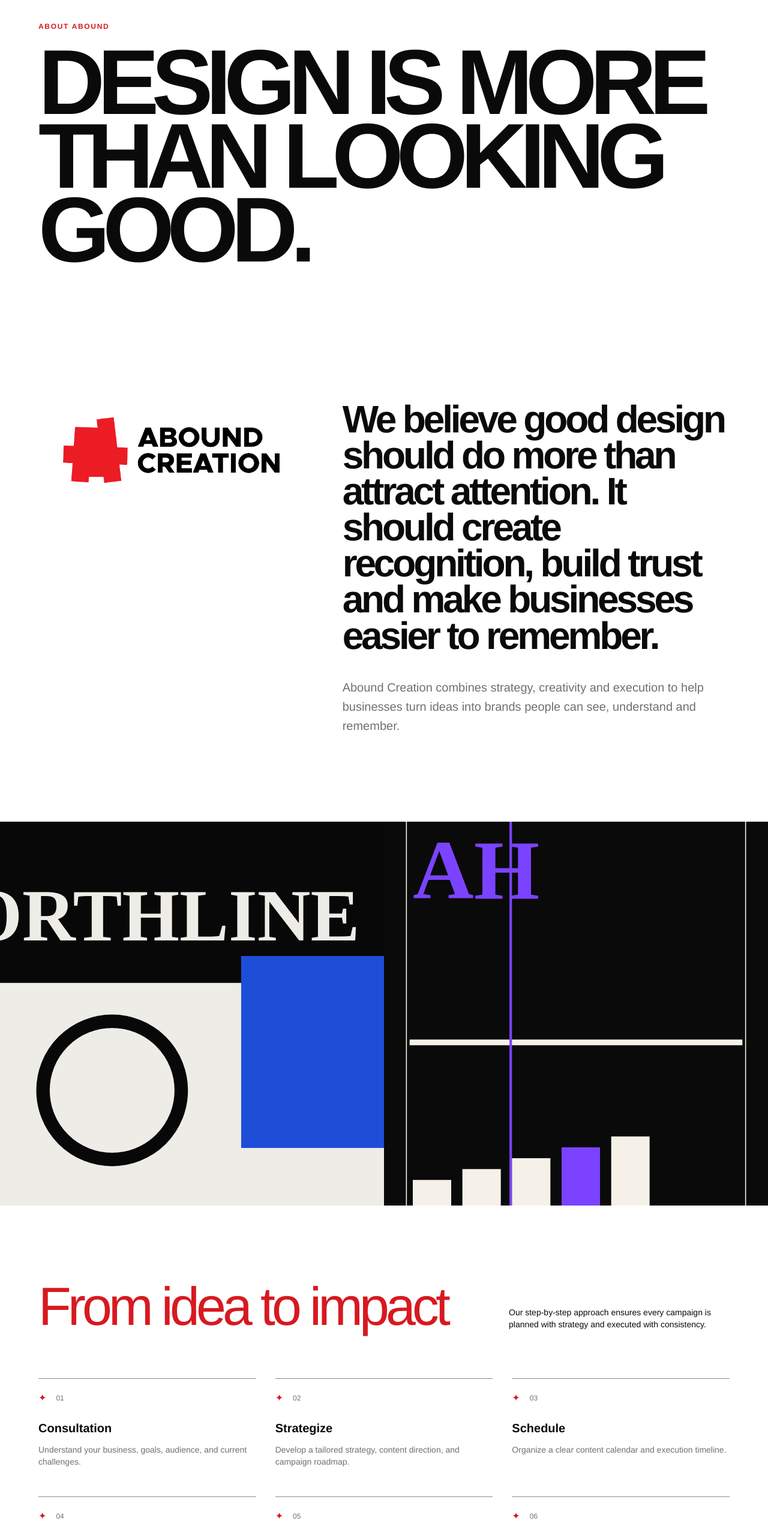
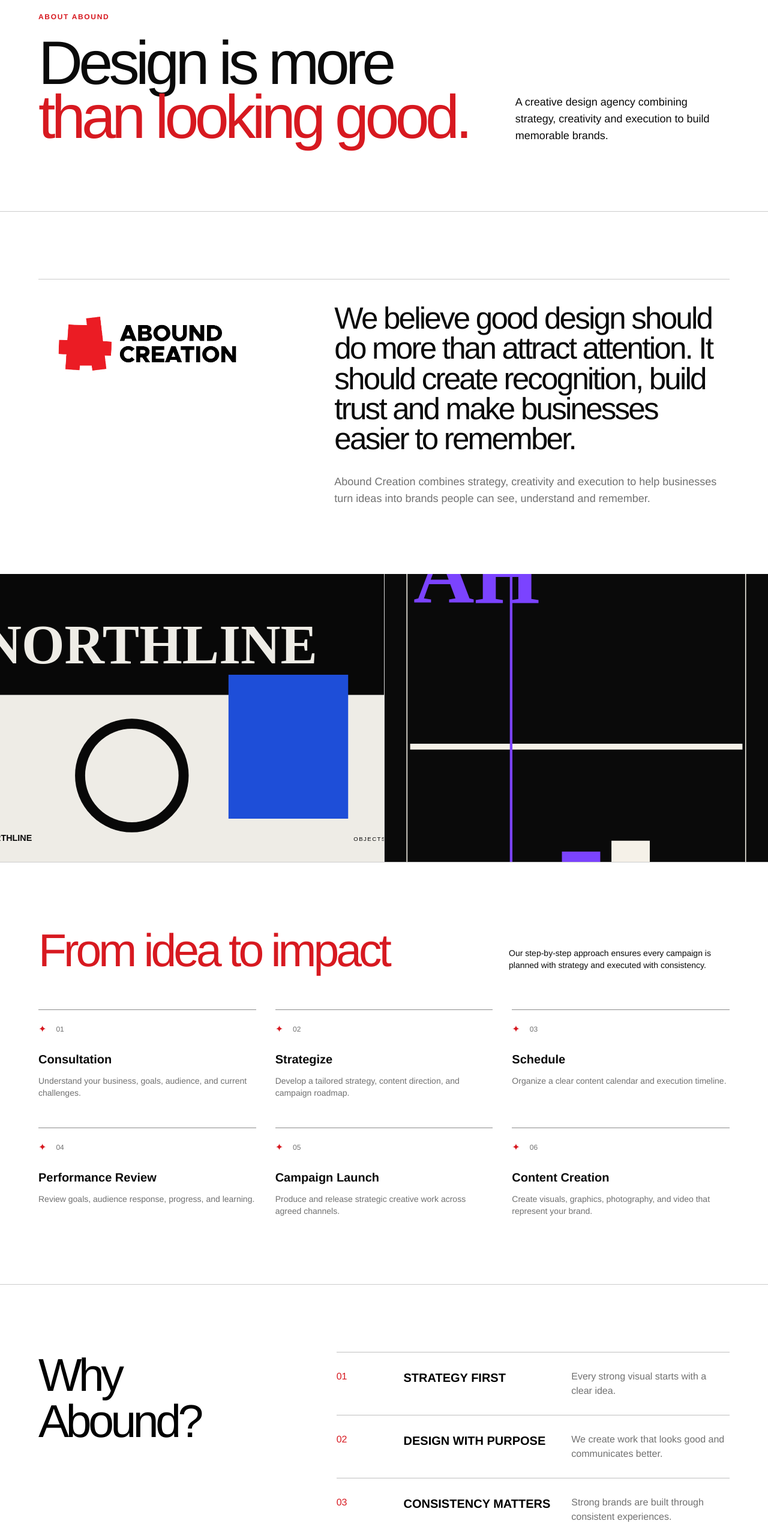
Before and after one commit to constancechancc-web/Abound_Creation_Website, a Next.js app: page /about in a window 1280 px wide. Shown: the part 180-2746 px from the top of the page at 60% size. Built offline with nearby package versions, Linux system fonts and the light colour scheme; no server answers.

Commit message:
feat: redesign about page editorial layout

```diff
--- a/src/app/about/page.tsx
+++ b/src/app/about/page.tsx
@@ -1,8 +1,40 @@
 import type { Metadata } from "next";
 import Image from "next/image";
+
 import { AboutIntro } from "@/components/about/about-intro";
 import { Process } from "@/components/home/process";
 import { WhyAbound } from "@/components/home/why-abound";
 import { ArrowLink } from "@/components/shared/arrow-link";
-export const metadata:Metadata={title:"About — Abound Creation",description:"A creative design agency combining strategy, creativity and execution to build memorable brands."};
-export default function AboutPage(){return <><header className="px-5 pb-12 pt-20 md:px-[5vw] md:pb-20 md:pt-32"><p className="text-xs font-bold uppercase tracking-[.14em] text-brand-red">About Abound</p><h1 className="mt-6 text-[clamp(4rem,12vw,13rem)] font-bold leading-[.8] tracking-[-.08em]">DESIGN IS MORE<br/>THAN LOOKING GOOD.</h1></header><AboutIntro/><div className="grid md:grid-cols-2"><div className="relative aspect-square bg-brand-light"><Image src="/images/projects/northline-objects/catalogue.svg" alt="Editorial identity and catalogue composition" fill sizes="50vw" className="object-cover"/></div><div className="relative aspect-square bg-black"><Image src="/images/projects/after-hours-campaign/posters.svg" alt="Typographic campaign poster composition" fill sizes="50vw" className="object-cover"/></div></div><Process/><WhyAbound/><section className="px-5 py-24 md:px-[5vw] md:py-40"><h2 className="max-w-6xl text-[clamp(3.5rem,9vw,10rem)] font-bold leading-[.84] tracking-[-.075em]">GOOD IDEAS DESERVE<br/><span className="text-brand-red">BETTER DESIGN.</span></h2><ArrowLink href="/contact" variant="primary" className="mt-10">Start a project</ArrowLink></section></>}
+import { InteriorPageIntro } from "@/components/shared/interior-page-intro";
+
+export const metadata: Metadata = {
+  title: "About — Abound Creation",
+  description: "A creative design agency combining strategy, creativity and execution to build memorable brands.",
+};
+
+export default function AboutPage() {
+  return <>
+    <InteriorPageIntro
+      eyebrow="About Abound"
+      title="Design is more"
+      titleAccent="than looking good."
+      description="A creative design agency combining strategy, creativity and execution to build memorable brands."
+    />
+    <AboutIntro />
+    <section aria-label="Selected studio work" className="grid gap-px bg-black/15 md:grid-cols-2">
+      <div className="relative aspect-[4/3] bg-brand-light">
+        <Image src="/images/projects/northline-objects/catalogue.svg" alt="Editorial identity and catalogue composition" fill sizes="(max-width: 768px) 100vw, 50vw" className="object-cover" />
+      </div>
+      <div className="relative aspect-[4/3] bg-black">
+        <Image src="/images/projects/after-hours-campaign/posters.svg" alt="Typographic campaign poster composition" fill sizes="(max-width: 768px) 100vw, 50vw" className="object-cover" />
+      </div>
+    </section>
+    <Process variant="interior" />
+    <WhyAbound variant="interior" />
+    <section className="border-t border-black/20 px-5 py-24 md:px-[5vw] md:py-36">
+      <p className="text-xs font-bold uppercase tracking-[.14em] text-brand-red">Start a conversation</p>
+      <h2 className="mt-6 max-w-5xl text-[clamp(3.2rem,7vw,7rem)] font-medium leading-[.9] tracking-[-.065em]">Good ideas deserve <span className="text-brand-red">better design.</span></h2>
+      <ArrowLink href="/contact" variant="primary" className="mt-10">Start a project</ArrowLink>
+    </section>
+  </>;
+}
--- a/src/components/about/about-intro.tsx
+++ b/src/components/about/about-intro.tsx
@@ -1,8 +1,15 @@
 import Image from "next/image";
 
 export function AboutIntro() {
-  return <section className="grid gap-16 px-5 py-24 md:grid-cols-12 md:px-[5vw] md:py-36">
-    <div className="md:col-span-5"><Image src="/brand/abound-horizontal-logo.jpeg" alt="Abound Creation official logo" width={1425} height={525} className="h-auto w-full max-w-md" /></div>
-    <div className="md:col-span-7"><p className="text-[clamp(2.4rem,5vw,6rem)] font-bold leading-[.94] tracking-[-.065em]">We believe good design should do more than attract attention. It should create recognition, build trust and make businesses easier to remember.</p><p className="mt-10 max-w-2xl text-xl leading-8 text-brand-gray">Abound Creation combines strategy, creativity and execution to help businesses turn ideas into brands people can see, understand and remember.</p></div>
+  return <section className="px-5 py-20 md:px-[5vw] md:py-28">
+    <div className="grid gap-12 border-t border-black/20 pt-10 md:grid-cols-12 md:gap-8">
+      <div className="md:col-span-4">
+        <Image src="/brand/abound-horizontal-logo.jpeg" alt="Abound Creation official logo" width={1425} height={525} className="h-auto w-full max-w-sm" />
+      </div>
+      <div className="md:col-span-7 md:col-start-6">
+        <p className="text-[clamp(2rem,4vw,4.25rem)] font-medium leading-[.98] tracking-[-.055em]">We believe good design should do more than attract attention. It should create recognition, build trust and make businesses easier to remember.</p>
+        <p className="mt-8 max-w-2xl text-lg leading-7 text-brand-gray">Abound Creation combines strategy, creativity and execution to help businesses turn ideas into brands people can see, understand and remember.</p>
+      </div>
+    </div>
   </section>;
 }
--- a/src/components/home/process.tsx
+++ b/src/components/home/process.tsx
@@ -7,13 +7,14 @@ const steps = [
   ["06", "Content Creation", "Create visuals, graphics, photography, and video that represent your brand."],
 ] as const;
 
-export function Process() {
-  return <section className="px-5 py-20 md:px-[5vw] md:py-32">
+export function Process({ variant = "default" }: { variant?: "default" | "interior" }) {
+  const interior = variant === "interior";
+  return <section className={interior ? "border-t border-black/20 px-5 py-20 md:px-[5vw] md:py-28" : "px-5 py-20 md:px-[5vw] md:py-32"}>
     <div className="grid gap-6 md:grid-cols-12 md:items-end">
-      <h2 className="text-[clamp(3rem,7vw,7rem)] font-medium leading-[.9] tracking-[-.065em] text-brand-red md:col-span-8">From idea to impact</h2>
+      <h2 className={`${interior ? "text-[clamp(2.8rem,6vw,6rem)]" : "text-[clamp(3rem,7vw,7rem)]"} font-medium leading-[.9] tracking-[-.065em] text-brand-red md:col-span-8`}>From idea to impact</h2>
       <p className="max-w-sm text-sm md:col-span-4 md:justify-self-end">Our step-by-step approach ensures every campaign is planned with strategy and executed with consistency.</p>
     </div>
-    <div className="mt-16 grid gap-x-8 gap-y-12 sm:grid-cols-2 lg:mt-20 lg:grid-cols-3">
+    <div className={`${interior ? "mt-14 lg:mt-16" : "mt-16 lg:mt-20"} grid gap-x-8 gap-y-12 sm:grid-cols-2 lg:grid-cols-3`}>
       {steps.map(([number, title, description]) => <article key={number} className="border-t border-black/45 pt-5">
         <div className="flex items-center gap-4"><span aria-hidden="true" className="text-brand-red">✦</span><span className="text-xs text-brand-gray">{number}</span></div>
         <h3 className="mt-6 text-xl font-bold">{title}</h3>
--- a/src/components/home/why-abound.tsx
+++ b/src/components/home/why-abound.tsx
@@ -1,2 +1,22 @@
-const items=[["01","Strategy First","Every strong visual starts with a clear idea."],["02","Design With Purpose","We create work that looks good and communicates better."],["03","Consistency Matters","Strong brands are built through consistent experiences."],["04","Built For Real Business","Design should work beyond the screen."]];
-export function WhyAbound(){return <section className="bg-black px-5 py-24 text-white md:px-[5vw] md:py-40"><h2 className="text-[clamp(3.4rem,8vw,8rem)] font-bold leading-none tracking-[-.07em]">Why Abound?</h2><div className="mt-20">{items.map(([n,title,copy])=><article key={n} className="grid gap-4 border-t border-white/30 py-7 md:grid-cols-12"><span className="text-[#ff5a60] md:col-span-2">{n}</span><h3 className="text-2xl font-bold uppercase md:col-span-5">{title}</h3><p className="max-w-md text-white/65 md:col-span-5">{copy}</p></article>)}</div></section>}
+const items = [
+  ["01", "Strategy First", "Every strong visual starts with a clear idea."],
+  ["02", "Design With Purpose", "We create work that looks good and communicates better."],
+  ["03", "Consistency Matters", "Strong brands are built through consistent experiences."],
+  ["04", "Built For Real Business", "Design should work beyond the screen."],
+] as const;
+
+export function WhyAbound({ variant = "default" }: { variant?: "default" | "interior" }) {
+  const interior = variant === "interior";
+  return <section className={interior ? "border-t border-black/20 bg-white px-5 py-20 text-black md:px-[5vw] md:py-28" : "bg-black px-5 py-24 text-white md:px-[5vw] md:py-40"}>
+    <div className="grid gap-10 md:grid-cols-12">
+      <h2 className={`${interior ? "text-[clamp(2.8rem,6vw,6rem)] font-medium md:col-span-4" : "text-[clamp(3.4rem,8vw,8rem)] font-bold md:col-span-12"} leading-none tracking-[-.07em]`}>Why Abound?</h2>
+      <div className={interior ? "md:col-span-7 md:col-start-6" : "mt-10 md:col-span-12"}>
+        {items.map(([number, title, copy]) => <article key={number} className={`grid gap-4 border-t py-7 md:grid-cols-12 ${interior ? "border-black/25" : "border-white/30"}`}>
+          <span className={interior ? "text-brand-red md:col-span-2" : "text-[#ff5a60] md:col-span-2"}>{number}</span>
+          <h3 className="text-xl font-bold uppercase md:col-span-5">{title}</h3>
+          <p className={`max-w-md md:col-span-5 ${interior ? "text-brand-gray" : "text-white/65"}`}>{copy}</p>
+        </article>)}
+      </div>
+    </div>
+  </section>;
+}
```
Also changed, not shown: 1 other file (tests, documents, lock files or other folders).
